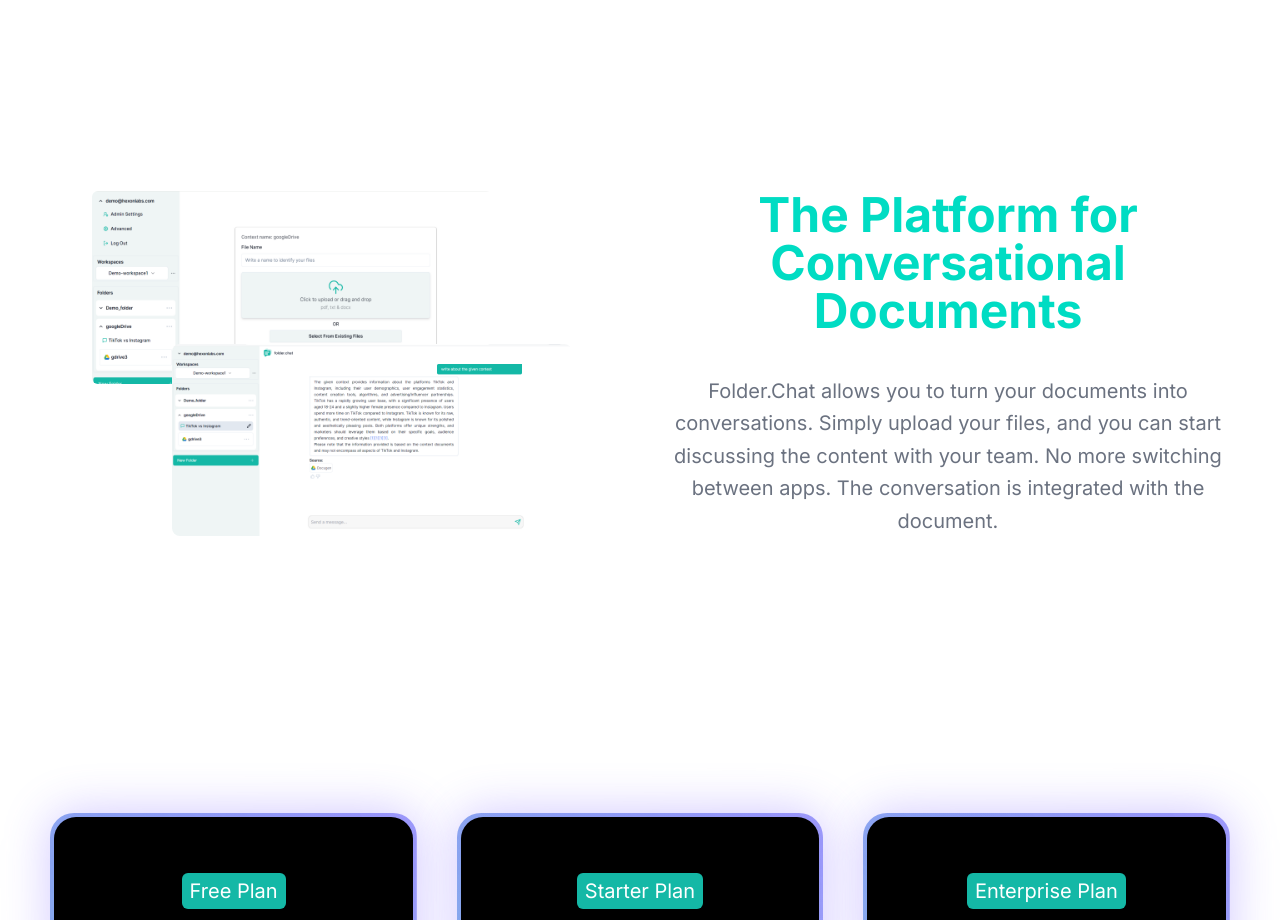
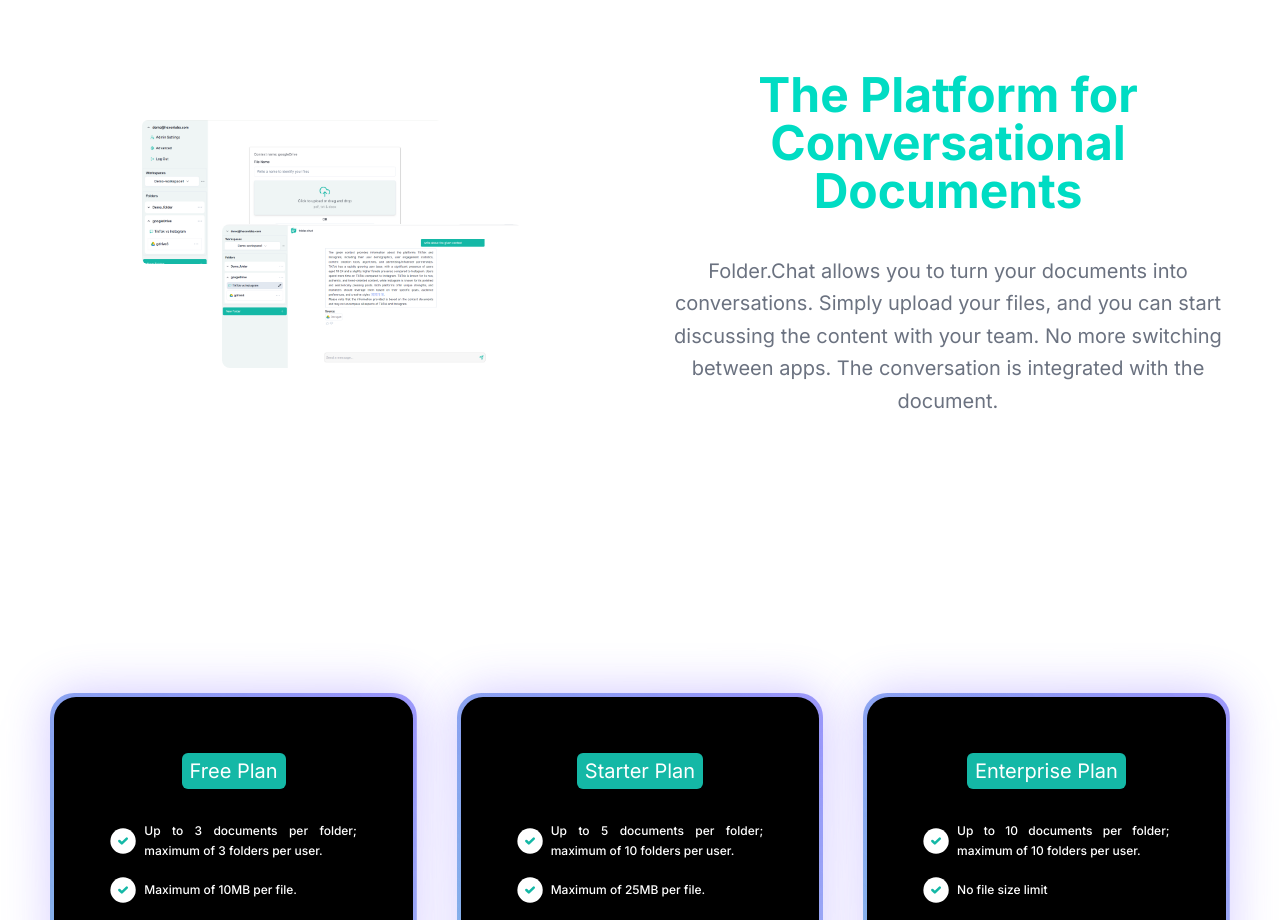
Before and after one commit to tarun-hexon/folder-chat-landing, a Next.js app: page / in a window 1280 px wide. Shown: the part 2493-3413 px from the top of the page. Built offline with nearby package versions, Linux system fonts and the light colour scheme.

Commit message:
fix navbar

```diff
--- a/app/page.jsx
+++ b/app/page.jsx
@@ -140,7 +140,7 @@
               </div>
               <ImagesSlider
                 images={images}
-                className={cn('h-[80vh] w-[60vw]')}
+                className={cn('lg:h-[65vh] lg:w-[60vw] h-[28vh]')}
               />
 
             </div>
@@ -226,16 +226,16 @@
                 <Image
                   alt="Image"
                   className="rounded-md z-50"
-                  height={400}
+                  height={300}
                   src={'/assets/upload.png'}
-                  width={400}
+                  width={300}
                 />
                 <Image
                   alt="Image"
                   className="-mt-10 ml-20 rounded-lg"
-                  height={400}
+                  height={300}
                   src={folderchat}
-                  width={400}
+                  width={300}
                 />
                 </div>
               </div>
--- a/components/ui/floating-navbar.tsx
+++ b/components/ui/floating-navbar.tsx
@@ -57,7 +57,7 @@
           duration: 0.2,
         }}
         className={cn(
-          "flex max-w-[40%]  fixed top-10 inset-x-0 mx-auto border border-white dark:border-white/[0.2] rounded-full dark:bg-black bg-white shadow-[0px_2px_3px_-1px_rgba(0,0,0,0.1),0px_1px_0px_0px_rgba(25,28,33,0.02),0px_0px_0px_1px_rgba(25,28,33,0.08)] z-[5000] pr-2 pl-8 py-2  items-center justify-between space-x-4 px-5",
+          "flex lg:max-w-[40%] w-[80%] fixed top-10 inset-x-0 mx-auto border border-white dark:border-white/[0.2] rounded-full dark:bg-black bg-white shadow-[0px_2px_3px_-1px_rgba(0,0,0,0.1),0px_1px_0px_0px_rgba(25,28,33,0.02),0px_0px_0px_1px_rgba(25,28,33,0.08)] z-[5000] pr-2 pl-8 py-2  items-center justify-between space-x-4 px-5",
           className
         )}
       >
@@ -71,7 +71,7 @@
             )}
           >
             <span className="block sm:hidden">{navItem.icon}</span>
-            <span className="hidden sm:block text-sm">{navItem.name}</span>
+            <span className="sm:block lg:text-sm text-[10px]">{navItem.name}</span>
           </Link>
         ))}
 
```
